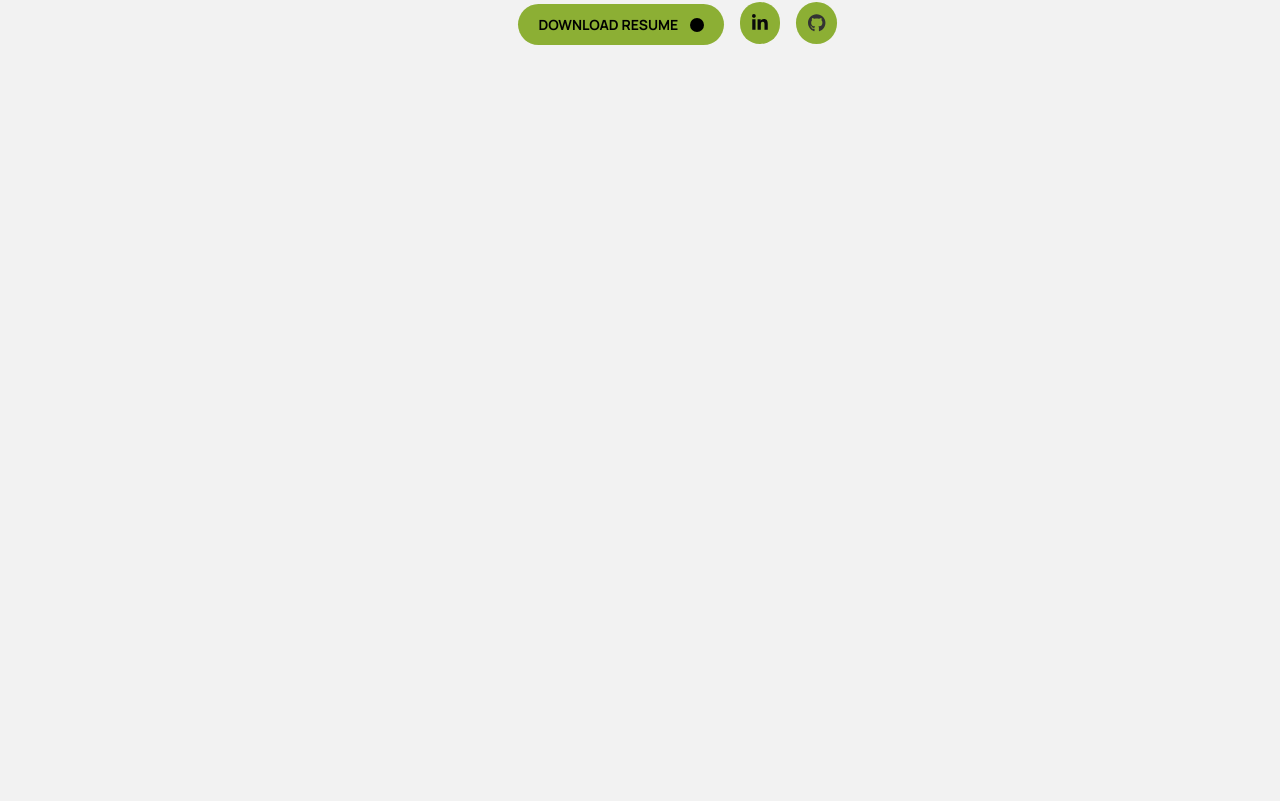
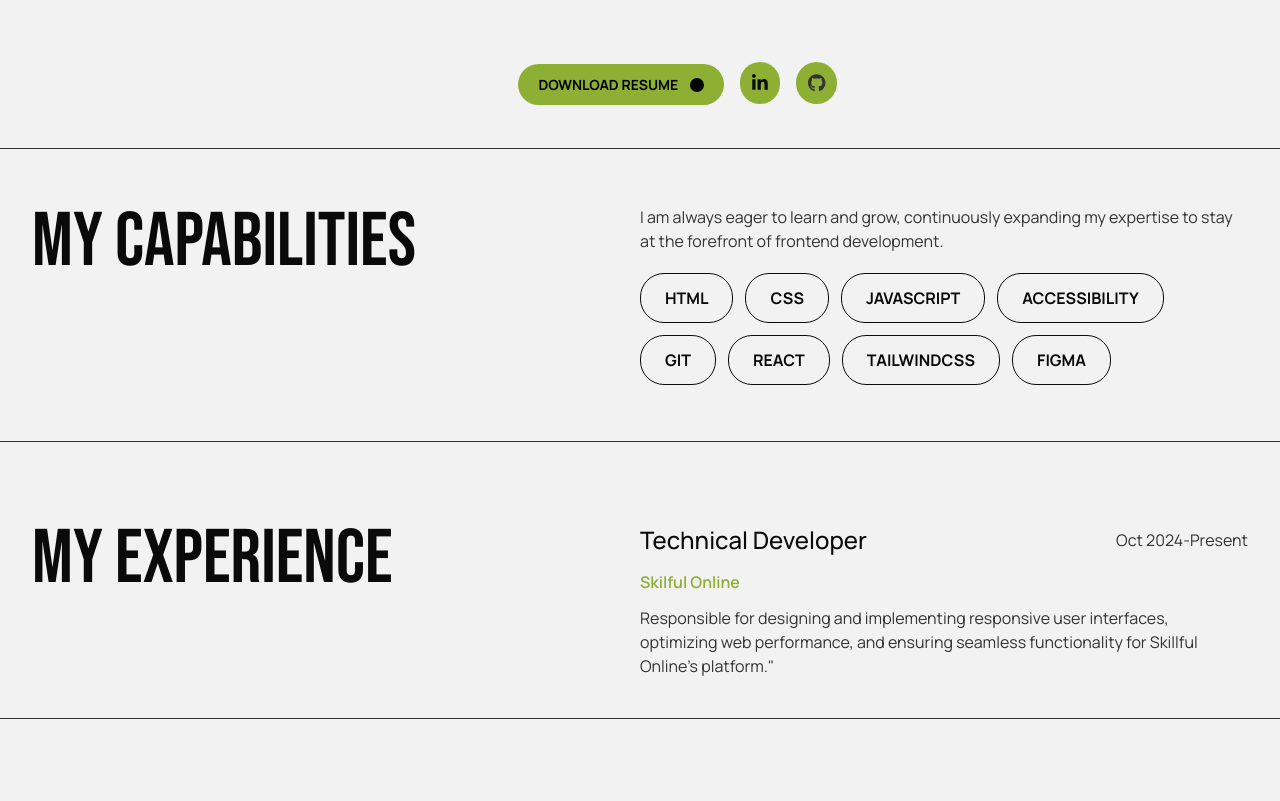
Before and after one commit to ZHADOW999/my-portfolio, a React (Create React App) app: page /About in a window 1280 px wide. Shown: the part 468-1269 px from the top of the page. Before the commit the page ends 800 px from the top, so only its background shows below. Built offline with nearby package versions, Linux system fonts and the light colour scheme.

Commit message:
i'm done !!!!!!!!!!!!, i think

```diff
--- /dev/null
+++ b/src/components/skillList.js
@@ -0,0 +1,9 @@
+const skill = ({skills}) => {
+    return (
+
+        <span className="dark:text-white text-dark-bg border-[1px] dark:border-light-theme-textColor-2 border-dark-bg px-6 font-button-font py-3 uppercase rounded-3xl ">{skills}</span>
+
+     );
+}
+
+export default skill;
--- a/src/pages/About.js
+++ b/src/pages/About.js
@@ -3,8 +3,22 @@ import { faGithub, faLinkedinIn } from '@fortawesome/free-brands-svg-icons';
 import { FontAwesomeIcon } from '@fortawesome/react-fontawesome';
 import { Link } from 'react-router-dom';
 import { downloadFile } from '../components/downloadResme';
+import SkillList from '../components/skillList';
+import Contact from '../components/contact';
 
 const About = () => {
+    const skills=[
+        {skills: 'html'},
+        {skills: 'css'},
+        {skills: 'javascript'},
+        {skills: 'accessibility'},
+        {skills: 'git'},
+        {skills: 'react'},
+        {skills: 'tailwindcss'},
+        {skills: 'figma'},
+
+    ]
+
     const handleDownloadResume = (e)=>{
         e.preventDefault();
         downloadFile('/resume.pdf', 'resume.pdf')
@@ -15,12 +29,12 @@ const About = () => {
                 <h2 className='leading-none text-[57px]  sm:text-[101px] uppercase font-main-header-font dark:text-dark-theme-textColor-1 text-light-theme-textColor-1'>
                     about me
                 </h2>
-                <article className='space-y-5 w-full md:w-[60%]'>
-                    <h3 className='hidden sm:block sm:text-[32px] text-[24px] font-sub-header-text-font dark:text-dark-theme-textColor-1 text-light-theme-textColor-1'>I am a frontend developer based in Nigeria, currently pursuing a degree in Computer Science.</h3>
+                <article className=' w-full md:w-[60%]'>
+                    <h3 className='mb-5 sm:text-[32px] text-[24px] font-sub-header-text-font dark:text-dark-theme-textColor-1 text-light-theme-textColor-1'>I am a frontend developer based in Nigeria, currently pursuing a degree in Computer Science.</h3>
 
-                    <p className='font-small-text-font text-2 dark:text-dark-theme-textColor-2 text-light-theme-textColor-2 ' >As a frontend developer currently pursuing a degree, I specialize in building responsive, user-centered web applications. My experience includes creating personal projects using HTML, CSS, JavaScript, and frameworks like React and Tailwind CSS. I focus on crafting scalable components, optimizing performance, and delivering intuitive user experiences. I am passionate about leveraging modern web technologies and continuously expanding my skill set to create visually appealing, functional web solutions.</p>
+                    <p className='3xl:text-3 font-small-text-font text-2 dark:text-dark-theme-textColor-2 text-light-theme-textColor-2 ' >As a frontend developer currently pursuing a degree, I specialize in building responsive, user-centered web applications. My experience includes creating personal projects using HTML, CSS, JavaScript, and frameworks like React and Tailwind CSS. I focus on crafting scalable components, optimizing performance, and delivering intuitive user experiences. I am passionate about leveraging modern web technologies and continuously expanding my skill set to create visually appealing, functional web solutions.</p>
 
-                    <div className='flex items-center gap-4 mt-5'>
+                    <div className='flex items-center gap-4 mt-20'>
                         {/* <button onClick={handleDownloadResume} className='hover:scale-110 transition-all duration-300 ease pl-[16px] pr-[5px] font-button-font uppercase flex items-center gap-[12px] justify-center py-[3px] rounded-3xl dark:bg-dark-mode-accent text-[14px] bg-light-mode-accent'>
                             download resume <span><FontAwesomeIcon icon={faArrowRight} className='-rotate-45 text-white p-2 bg-dark-bg rounded-full' /></span>
                         </button> */}
@@ -41,7 +55,52 @@ const About = () => {
                         </Link> */}
                     </div>
                 </article>
+            </section>
 
+
+            <div className='h-[1px] w-full bg-light-theme-textColor-2' ></div>
+
+
+            {/*                               MY CAPABILITIES                           */}
+            <section className=' my-14 justify-between 3xl:w-[90%] w-[95%] m-auto sm:w-[90] flex flex-col md:flex-row '>
+            <h2 className='leading-none text-[43px]  sm:text-[76px] uppercase font-main-header-font dark:text-dark-theme-textColor-1 text-light-theme-textColor-1'>
+                    My Capabilities
+                </h2>
+                <article className='w-full md:w-[50%] space-y-5'>
+                    <p className='3xl:text-3 font-small-text-font text-2 dark:text-dark-theme-textColor-2 text-light-theme-textColor-2 '>
+                    I am always eager to learn and grow, continuously expanding my expertise to stay at the forefront of frontend development.
+                    </p>
+                       <div className='flex flex-row  gap-3 flex-wrap'>
+                            {skills.map((skill,index)=>(
+                                <SkillList key={index} skills={skill.skills}/>
+                            ))}
+                       </div>
+                </article>
+            </section>
+
+
+            <div className='h-[1px] w-full bg-light-theme-textColor-2' ></div>
+
+
+            <section className=' mt-20 mb-10 justify-between 3xl:w-[90%] w-[95%] m-auto sm:w-[90] flex flex-col md:flex-row '>
+            <h2 className='leading-none text-[43px]  sm:text-[76px] uppercase font-main-header-font dark:text-dark-theme-textColor-1 text-light-theme-textColor-1'>
+                    My experience
+                </h2>
+                <article className='w-full md:w-[50%] space-y-3'>
+                    <h3 className='capitalize w-full flex items-center justify-between sm:text-4 text-3 font-sub-header-text-font dark:text-dark-theme-textColor-1 text-light-theme-textColor-1'>technical developer<span className="ml-auto font-small-text-font text-2 dark:text-dark-theme-textColor-2 text-light-theme-textColor-2">Oct 2024-Present</span></h3>
+                    <p className='dark:text-dark-mode-accent text-light-mode-accent font-projetInfo-font'>Skilful Online</p>
+                    <p className='font-small-text-font text-2 dark:text-dark-theme-textColor-2 text-light-theme-textColor-2 3xl:text-3'>Responsible for designing and implementing responsive user interfaces, optimizing web performance, and ensuring seamless functionality for Skillful Online’s platform."</p>
+                </article>
+
+            </section>
+
+
+            <div className='h-[1px] w-full bg-light-theme-textColor-2' ></div>
+
+
+            {/*                                  CONTACT ME PAGE                                */}
+            <section id="contact" className='3xl:w-[90%] w-[95%] sm:w-[90] m-auto my-10 '>
+                <Contact />
             </section>
 
     </> );
--- a/src/pages/Home.js
+++ b/src/pages/Home.js
@@ -86,7 +86,7 @@ const Home = () => {
             {/*                                    FEATURED PROJECT SECTION                              */}
             <section id="work" className='3xl:w-[90%] w-[95%] sm:w-[90] m-auto my-20 '>
                 <h2 className='text-[43px]  sm:text-[76px] uppercase leading-none font-main-header-font dark:text-dark-theme-textColor-1 text-light-theme-textColor-1'>featured projects</h2>
-                <p className='text-2 dark:text-dark-theme-textColor-2 text-light-theme-textColor-2 w-full sm:w-[40%]'>Here are some of the selected projects that showcase my passion for front-end development.</p>
+                <p className='3xl:text-3 text-2 dark:text-dark-theme-textColor-2 text-light-theme-textColor-2 w-full sm:w-[40%]'>Here are some of the selected projects that showcase my passion for front-end development.</p>
                 <div className='flex flex-col '>
                     {projects.map((project, index) => (
                         <ProjectCard key={index} project={project} />
@@ -106,7 +106,7 @@ const Home = () => {
                 <article className='space-y-5 w-full md:w-[60%]'>
                     <h3 className='hidden sm:block sm:text-[32px] text-[24px] font-sub-header-text-font dark:text-dark-theme-textColor-1 text-light-theme-textColor-1'>I am a frontend developer based in Nigeria, currently pursuing a degree in Computer Science.</h3>
 
-                    <p className='font-small-text-font text-2 dark:text-dark-theme-textColor-2 text-light-theme-textColor-2 ' >As a frontend developer currently pursuing a degree, I specialize in building responsive, user-centered web applications. My experience includes creating personal projects using HTML, CSS, JavaScript, and frameworks like React and Tailwind CSS. I focus on crafting scalable components, optimizing performance, and delivering intuitive user experiences. I am passionate about leveraging modern web technologies and continuously expanding my skill set to create visually appealing, functional web solutions.</p>
+                    <p className='3xl:text-3 font-small-text-font text-2 dark:text-dark-theme-textColor-2 text-light-theme-textColor-2 ' >As a frontend developer currently pursuing a degree, I specialize in building responsive, user-centered web applications. My experience includes creating personal projects using HTML, CSS, JavaScript, and frameworks like React and Tailwind CSS. I focus on crafting scalable components, optimizing performance, and delivering intuitive user experiences. I am passionate about leveraging modern web technologies and continuously expanding my skill set to create visually appealing, functional web solutions.</p>
                     <button className="font-button-font relative dark:text-dark-mode-accent text-light-mode-accent text-1.5 uppercase hover:after:w-full after:content-[''] after:w-0 after:transition-all after:duration-300 after:ease-in-out after:h-0.5 after:block after:-bottom-1 after:absolute after:bg-light-mode-accent dark:after:bg-dark-mode-accent"><Link className='' to="/about" target="_blank" rel="noreferrer">more about me
                     </Link></button>
                 </article>
```
